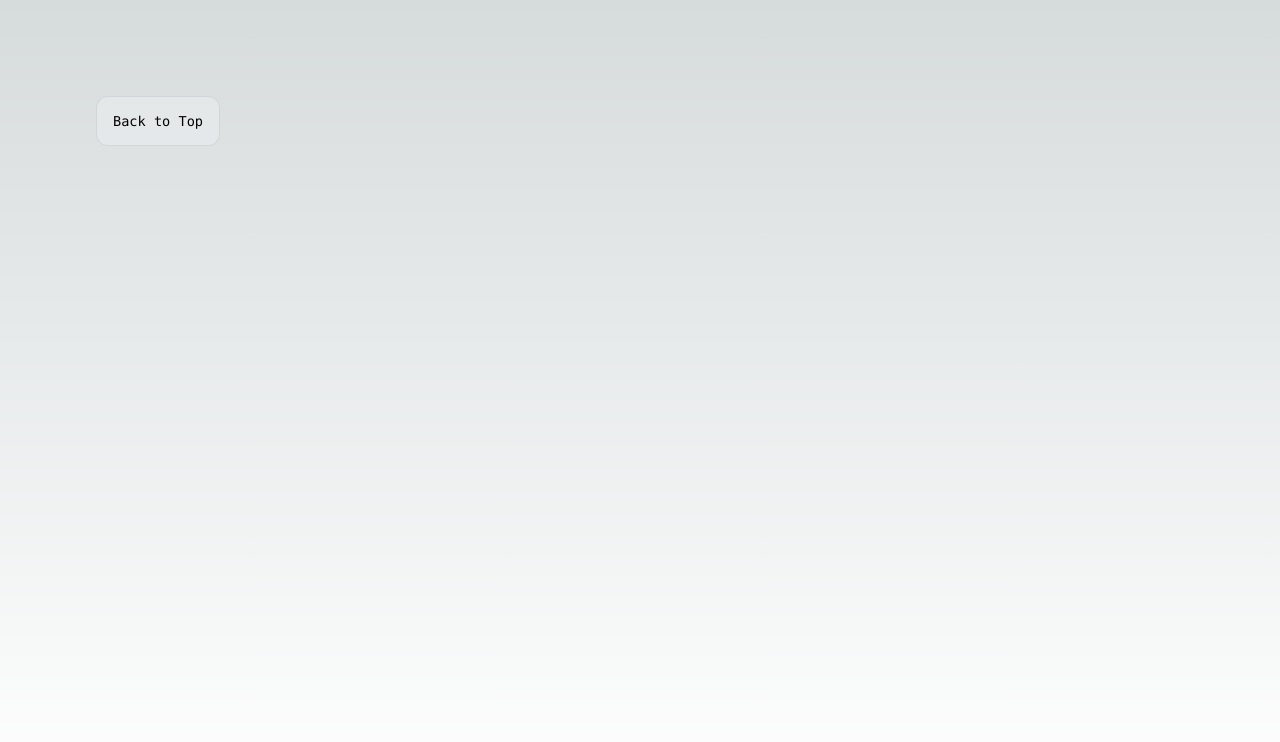
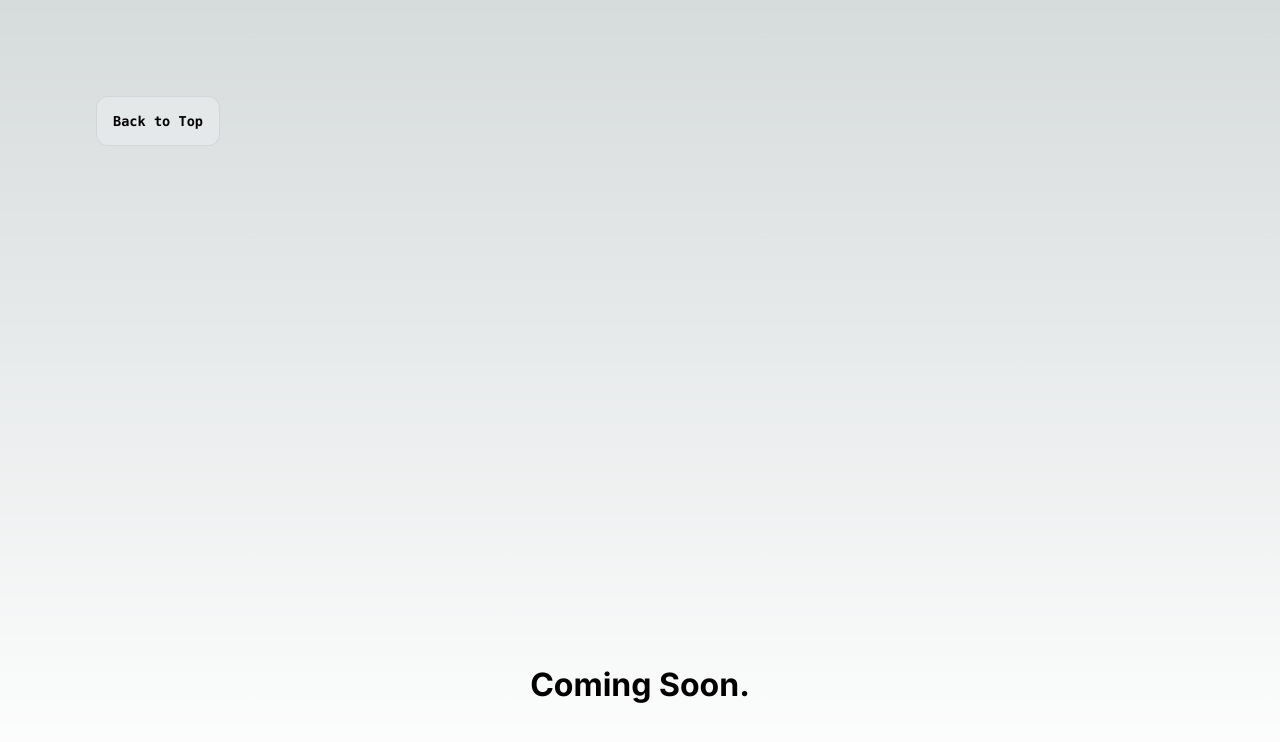
Before and after one commit to taikif/portfolio, a Next.js app: page /activities in a window 1280 px wide. Shown: the top 742 px of the page. Built offline with nearby package versions, Linux system fonts and the light colour scheme.

Commit message:
put comingsoon on all pages

```diff
--- a/app/activities/page.js
+++ b/app/activities/page.js
@@ -1,12 +1,16 @@
 import Image from 'next/image'
 import styles from 'app/page.module.css'
+import Link from 'next/link'
 
 export default function Activities(){
     return(
         <main className={styles.main}>
             <div className={styles.description}>
-                <p>Back to Top</p>
+                <p>
+                   <code className={styles.code}><Link href="/" replace>Back to Top</Link></code>
+                </p>
             </div>
+            <h1>Coming Soon.</h1>
         </main>
 
     )
--- a/app/contact/page.js
+++ b/app/contact/page.js
@@ -1,10 +1,13 @@
 import Image from 'next/image'
 import styles from 'app/page.module.css'
+import Link from 'next/link'
 
 export default function Activities(){
     return(
         <main className={styles.main}>
-        <p>Back to Top</p>
+            <p>
+               <code className={styles.code}><Link href="/" replace>Back to Top</Link></code>
+            </p>
         <h1>Coming Soon.</h1>
         </main>
     )
--- a/app/page.js
+++ b/app/page.js
@@ -1,5 +1,6 @@
 import Image from 'next/image'
 import styles from 'app/page.module.css'
+import Link from 'next/link'
 
 export default function Home() {
   return (
--- a/app/skills/page.js
+++ b/app/skills/page.js
@@ -1,10 +1,13 @@
 import Image from 'next/image'
 import styles from 'app/page.module.css'
+import Link from 'next/link'
 
 export default function Activities(){
     return(
         <main className={styles.main}>
-        <p>Back to Top</p>
+            <p>
+               <code className={styles.code}><Link href="/" replace>Back to Top</Link></code>
+            </p>
         <h1>Coming Soon.</h1>
         </main>
     )
```
